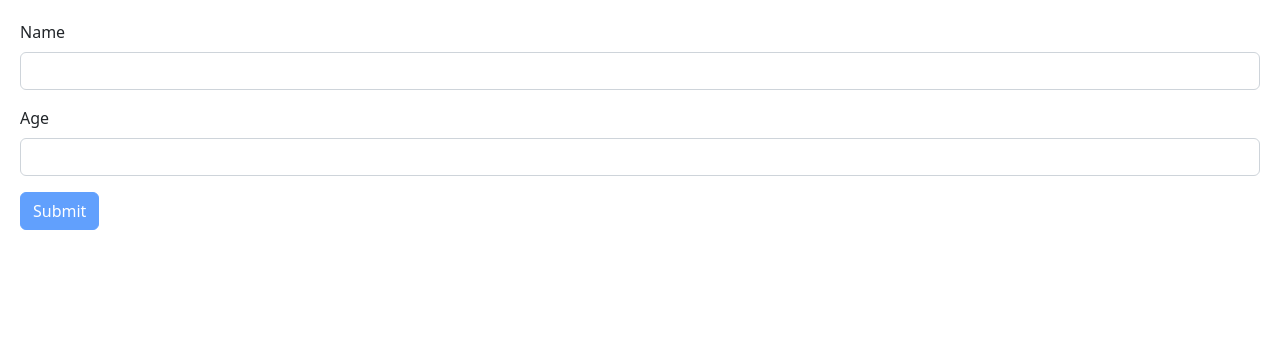
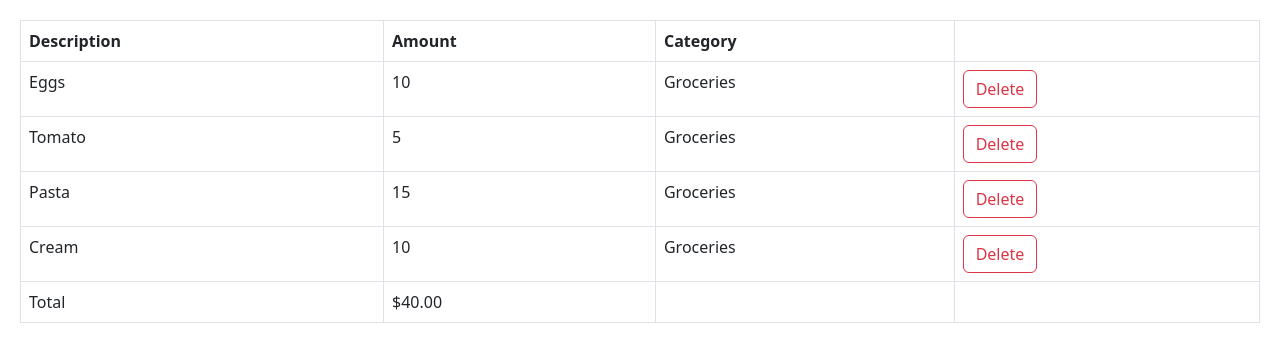
Before and after one commit to SushyamNagallapati/react-app, a React (Vite) app: page / in a window 1280 px wide. Shown: the top 362 px of the page. Built offline with nearby package versions, Linux system fonts and the light colour scheme.

Commit message:
Project - Expense Tracker (Building Expense List)

```diff
--- a/src/App.tsx
+++ b/src/App.tsx
@@ -1,12 +1,22 @@
-// Creating a Form
+// Expense Tracker
 
 import { useState } from "react";
-import Form from "./components/Form";
+import ExpenseList from "./expense-tracker/components/ExpenseList";
 
 function App() {
+  const [expenses, setExpenses] = useState([
+    { id: 1, description: "Eggs", amount: 10, category: "Groceries" },
+    { id: 2, description: "Tomato", amount: 5, category: "Groceries" },
+    { id: 3, description: "Pasta", amount: 15, category: "Groceries" },
+    { id: 4, description: "Cream", amount: 10, category: "Groceries" },
+  ]);
+
   return (
     <div>
-      <Form />
+      <ExpenseList
+        expenses={expenses}
+        onDelete={(id) => setExpenses(expenses.filter((e) => e.id !== id))}
+      />
     </div>
   );
 }
--- /dev/null
+++ b/src/expense-tracker/components/ExpenseList.tsx
@@ -0,0 +1,64 @@
+// Building Expense List
+
+import React from "react";
+
+interface Expense {
+  id: number;
+  description: string;
+  amount: number;
+  category: string;
+}
+
+interface Props {
+  expenses: Expense[];
+  onDelete: (id: number) => void;
+}
+
+const ExpenseList = ({ expenses, onDelete }: Props) => {
+  if (expenses.length === 0) return null;
+
+  return (
+    <table className="table table-bordered">
+      <thead>
+        <tr>
+          <th>Description</th>
+          <th>Amount</th>
+          <th>Category</th>
+          <th></th>
+        </tr>
+      </thead>
+      <tbody>
+        {expenses.map((expense) => (
+          <tr key={expense.id}>
+            <td>{expense.description}</td>
+            <td>{expense.amount}</td>
+            <td>{expense.category}</td>
+            <td>
+              <button
+                className="btn btn-outline-danger"
+                onClick={() => onDelete(expense.id)}
+              >
+                Delete
+              </button>
+            </td>
+          </tr>
+        ))}
+      </tbody>
+      <tfoot>
+        <tr>
+          <td>Total</td>
+          <td>
+            $
+            {expenses
+              .reduce((acc, expense) => expense.amount + acc, 0)
+              .toFixed(2)}
+          </td>
+          <td></td>
+          <td></td>
+        </tr>
+      </tfoot>
+    </table>
+  );
+};
+
+export default ExpenseList;
```
